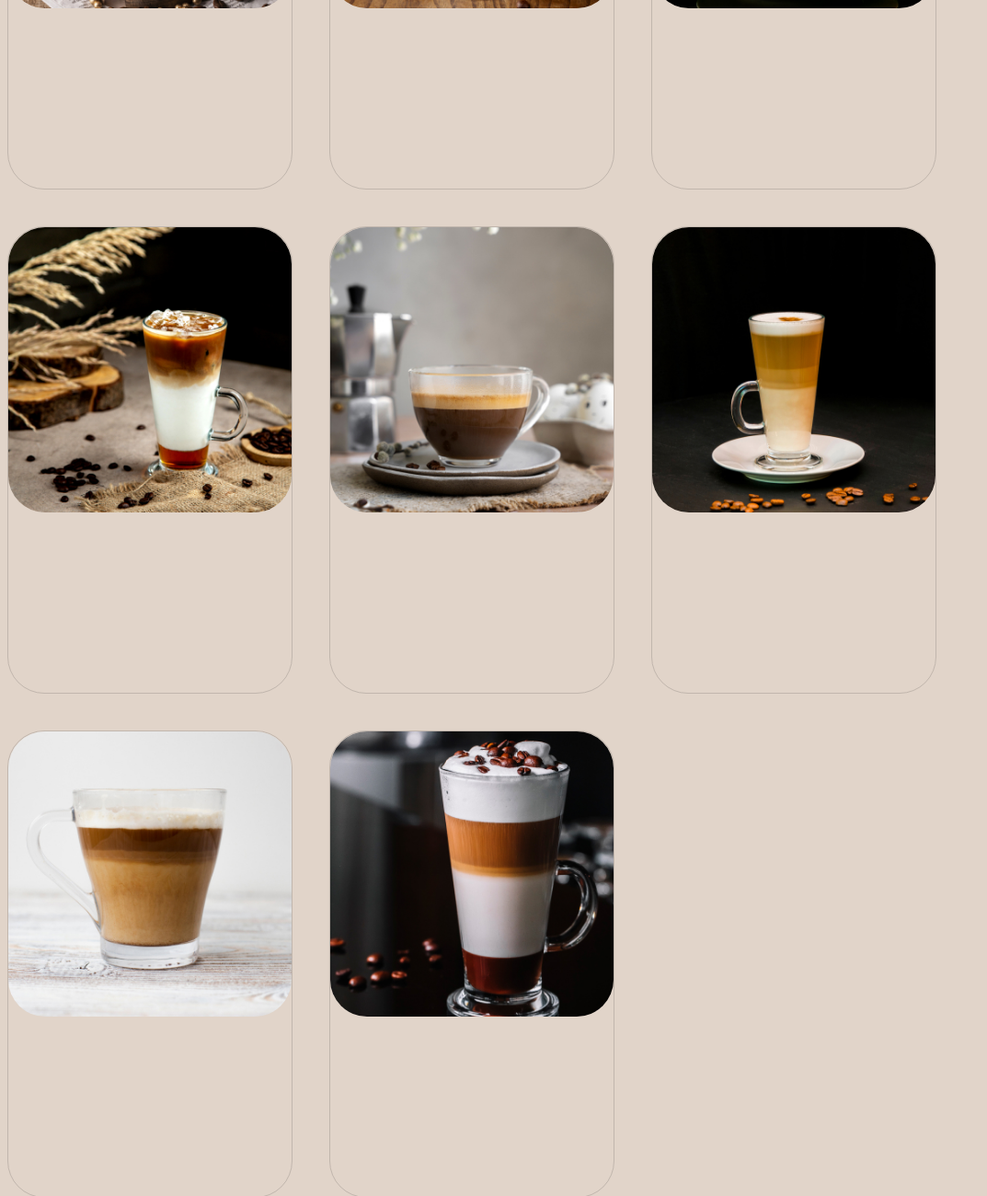
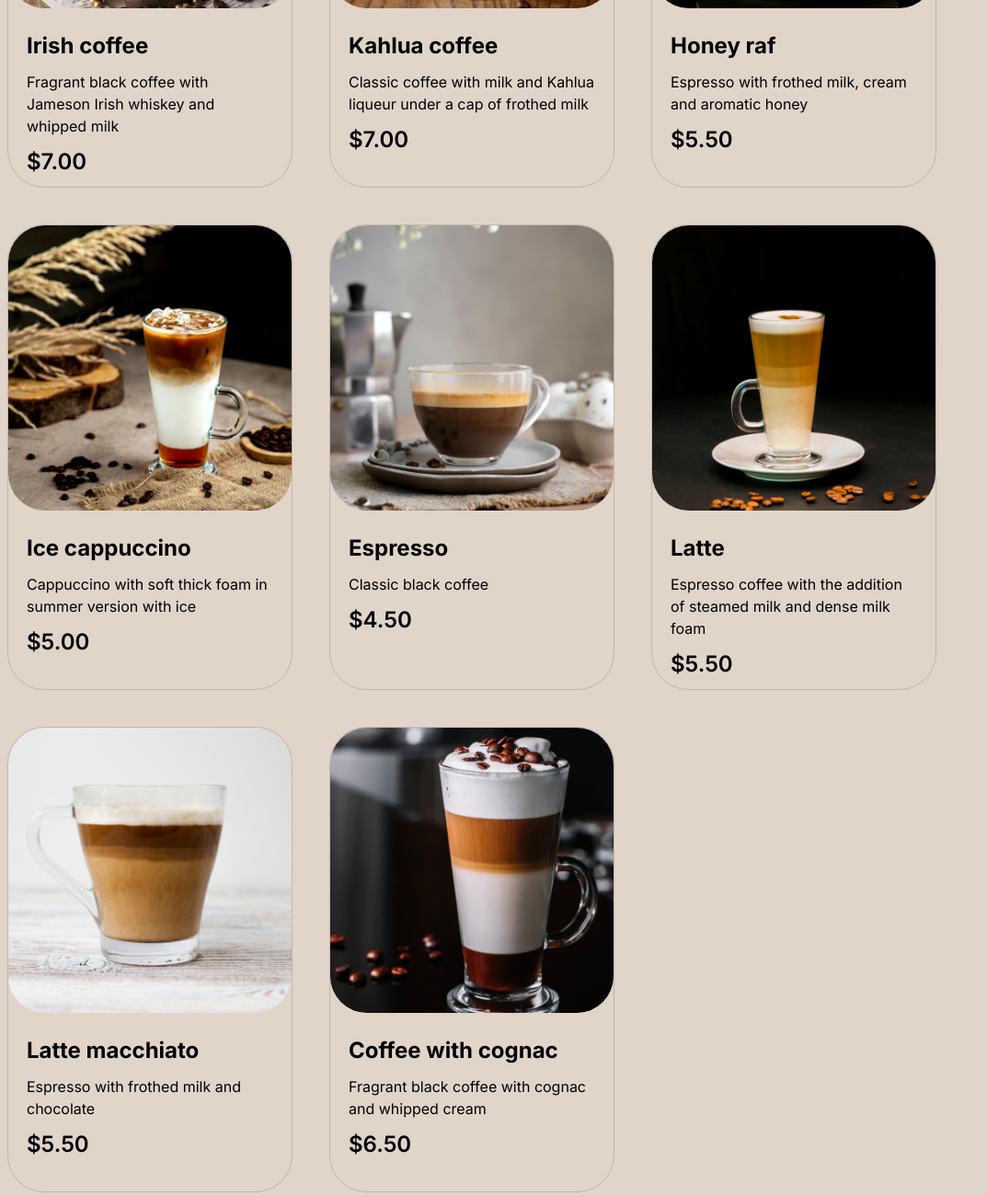
Before and after one commit to maxalesh/hangman, a plain HTML site: page coffee-house/menu.html in a window 1280 px wide. Shown: the part 680-1980 px from the top of the page at 92% size, without its empty margins (0-1073 px from the left). Drawn offline with Linux system fonts and the light colour scheme.

Commit message:
feat: add coffee-menu

```diff
--- a/coffee-house/menu.html
+++ b/coffee-house/menu.html
@@ -13,7 +13,7 @@
         rel="stylesheet">
     <link href="pictures/logo.svg" rel="icon" type="image/svg+xml">
 </head>
-<body>
+<body class="menu-page__container">
 <div class="wrapper">
     <header class="header">
         <div class="header__container">
@@ -89,40 +89,97 @@
                     <div class="card__image">
                         <img alt="coffee-1" src="images/menu/coffee-1.jpg">
                     </div>
+                    <div class="cup-card__info">
+                        <h4 class="cup-card__name">Irish coffee</h4>
+                        <p class="cup-card__description">
+                            Fragrant black coffee with Jameson Irish whiskey and
+                            whipped milk
+                        </p>
+                        <span class="cup-card__cost">$7.00</span>
+                    </div>
                 </div>
                 <div class="menu__cup-card">
                     <div class="card__image">
                         <img alt="coffee-2" src="images/menu/coffee-2.jpg">
+                    </div>
+                    <div class="cup-card__info">
+                        <h4 class="cup-card__name">Kahlua coffee</h4>
+                        <p class="cup-card__description">
+                            Classic coffee with milk and Kahlua liqueur under a cap of frothed milk
+                        </p>
+                        <span class="cup-card__cost">$7.00</span>
                     </div>
                 </div>
                 <div class="menu__cup-card">
                     <div class="card__image">
                         <img alt="coffee-3" src="images/menu/coffee-3.jpg">
                     </div>
+                    <div class="cup-card__info">
+                        <h4 class="cup-card__name">Honey raf</h4>
+                        <p class="cup-card__description">
+                            Espresso with frothed milk, cream and aromatic honey
+                        </p>
+                        <span class="cup-card__cost">$5.50</span>
+                    </div>
                 </div>
                 <div class="menu__cup-card">
                     <div class="card__image">
                         <img alt="coffee-4" src="images/menu/coffee-4.jpg">
+                    </div>
+                    <div class="cup-card__info">
+                        <h4 class="cup-card__name">Ice cappuccino</h4>
+                        <p class="cup-card__description">
+                            Cappuccino with soft thick foam in summer version with ice
+                        </p>
+                        <span class="cup-card__cost">$5.00</span>
                     </div>
                 </div>
                 <div class="menu__cup-card">
                     <div class="card__image">
                         <img alt="coffee-5" src="images/menu/coffee-5.jpg">
                     </div>
+                    <div class="cup-card__info">
+                        <h4 class="cup-card__name">Espresso</h4>
+                        <p class="cup-card__description">
+                            Classic black coffee
+                        </p>
+                        <span class="cup-card__cost">$4.50</span>
+                    </div>
                 </div>
                 <div class="menu__cup-card">
                     <div class="card__image">
                         <img alt="coffee-6" src="images/menu/coffee-6.jpg">
+                    </div>
+                    <div class="cup-card__info">
+                        <h4 class="cup-card__name">Latte</h4>
+                        <p class="cup-card__description">
+                            Espresso coffee with the addition of steamed milk and dense milk foam
+                        </p>
+                        <span class="cup-card__cost">$5.50</span>
                     </div>
                 </div>
                 <div class="menu__cup-card">
                     <div class="card__image">
                         <img alt="coffee-7" src="images/menu/coffee-7.jpg">
                     </div>
+                    <div class="cup-card__info">
+                        <h4 class="cup-card__name">Latte macchiato</h4>
+                        <p class="cup-card__description">
+                            Espresso with frothed milk and chocolate
+                        </p>
+                        <span class="cup-card__cost">$5.50</span>
+                    </div>
                 </div>
                 <div class="menu__cup-card">
                     <div class="card__image">
                         <img alt="coffee-8" src="images/menu/coffee-8.jpg">
+                    </div>
+                    <div class="cup-card__info">
+                        <h4 class="cup-card__name">Coffee with cognac</h4>
+                        <p class="cup-card__description">
+                            Fragrant black coffee with cognac and whipped cream
+                        </p>
+                        <span class="cup-card__cost">$6.50</span>
                     </div>
                 </div>
             </div>
--- a/coffee-house/styles/menu.css
+++ b/coffee-house/styles/menu.css
@@ -1,3 +1,10 @@
+.menu-page__container {
+    font-family: Inter;
+    font-size: 16px;
+    font-weight: 600;
+    line-height: 1.5;
+}
+
 /*.menu-page {*/
 
 /*}*/
@@ -48,6 +55,12 @@
     gap: 16px;
 }
 
+/*MENU-CUP*/
+
+.menu__container {
+    margin-bottom: 100px;
+}
+
 .menu__coffee {
     display: flex;
     flex-wrap: wrap;
@@ -65,11 +78,11 @@
 .menu__cup-card {
     display: flex;
     flex-direction: column;
-    width: 308px;
+    width: 310px;
     height: 506px;
     border-radius: 40px;
     border: 1px solid #C1B6AD;
-
+    box-sizing: border-box;
 }
 
 .menu__cup-card img {
@@ -77,3 +90,20 @@
     height: 310px;
     border-radius: 40px;
 }
+
+.cup-card__info {
+    display: flex;
+    flex-direction: column;
+    padding: 20px;
+    gap: 12px;
+}
+
+.cup-card__name,
+.cup-card__cost {
+    font-size: 24px;
+    line-height: 1.25;
+}
+
+.cup-card__description {
+    font-weight: 400;
+}
```
